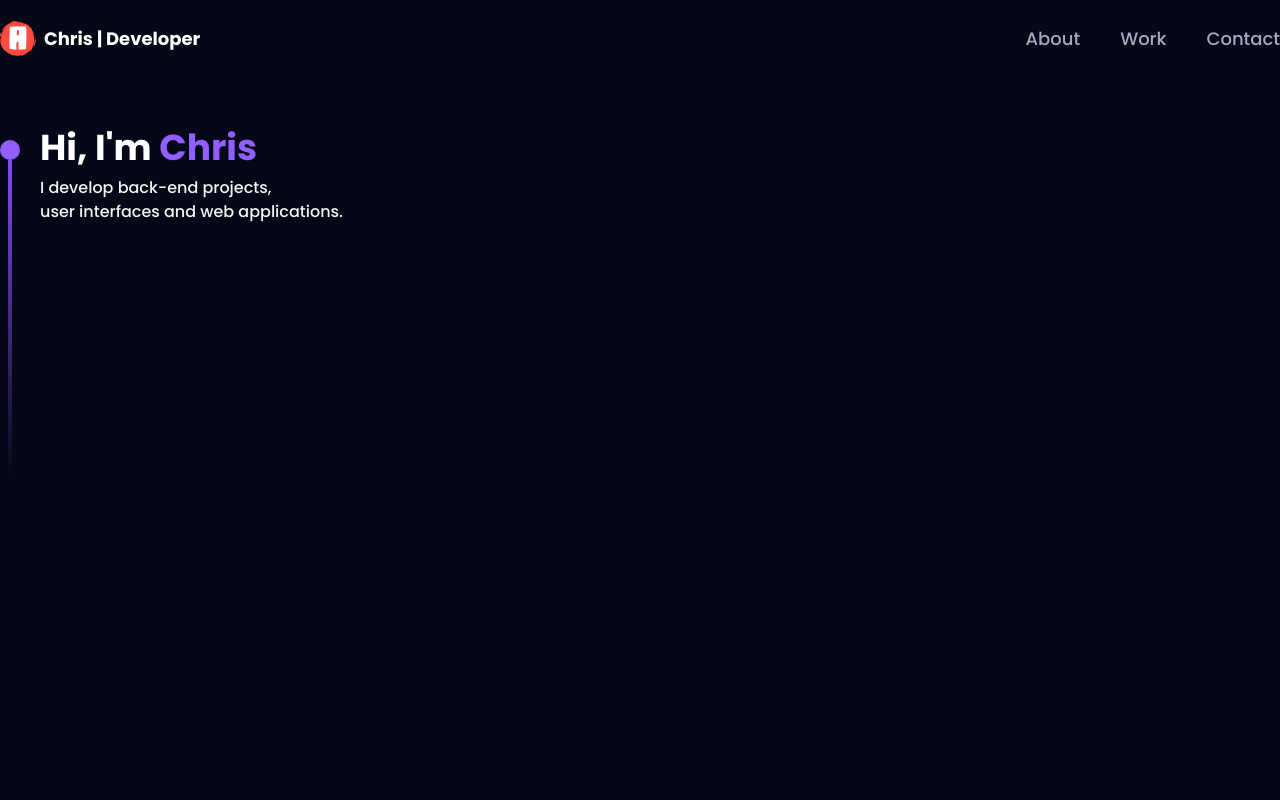
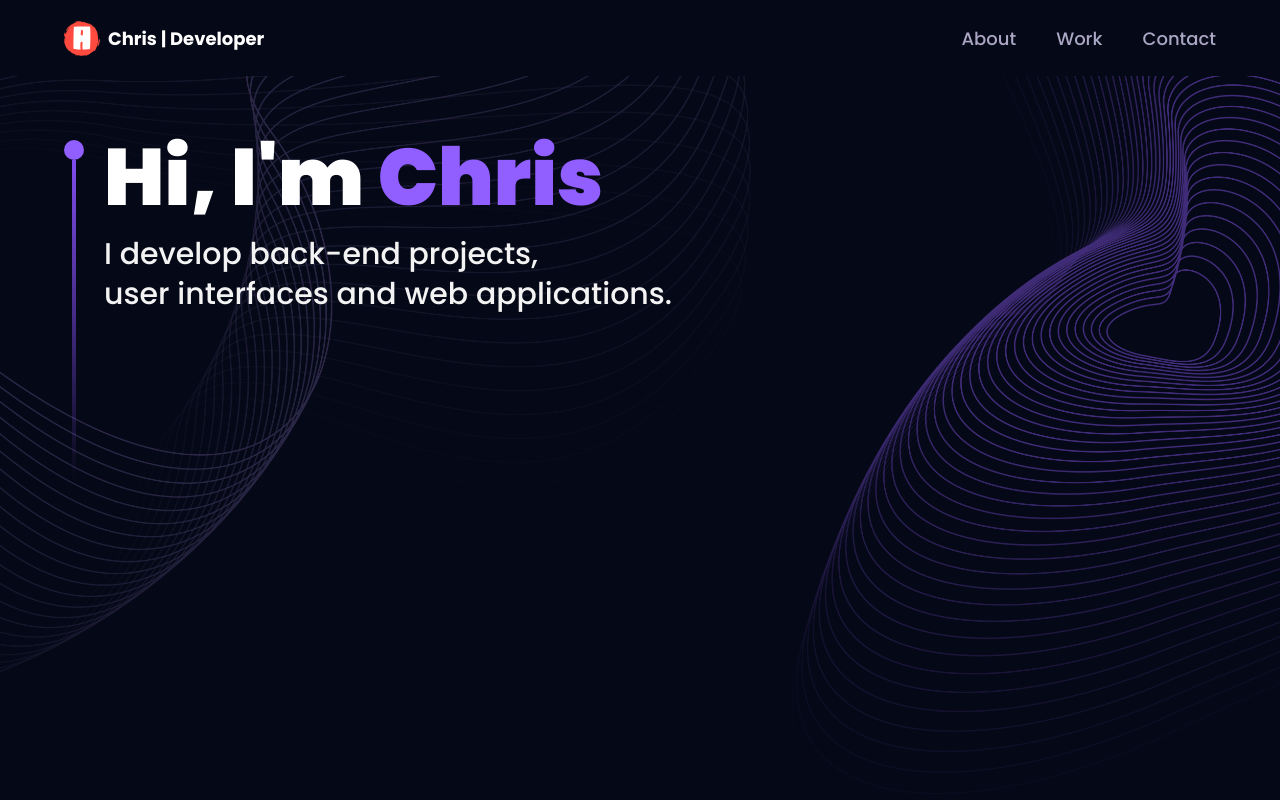
Before and after one commit to ChrisKangaji/Portfolio-CV3D, a React (Vite) app: page / in a window 1280 px wide. Shown: the top 800 px of the page. Built offline with nearby package versions, Linux system fonts and the light colour scheme.

Commit message:
Updated content in tailwind.config.js:3 to include ts and tsx.

```diff
--- a/src/components/Hero.jsx
+++ b/src/components/Hero.jsx
@@ -20,7 +20,7 @@ const Hero = () => {
           </p>
         </div>
       </div>
-      {/* <ComputersCanvas /> */}
+      <ComputersCanvas />
     </section>
   )
 }
--- a/tailwind.config.js
+++ b/tailwind.config.js
@@ -1,6 +1,6 @@
 /** @type {import('tailwindcss').Config} */
 module.exports = {
-  content: ["./src/**/*.{js,jsx}"],
+  content: ["./index.html", "./src/**/*.{js,jsx,ts,tsx}"],
   mode: "jit",
   theme: {
     extend: {
```
